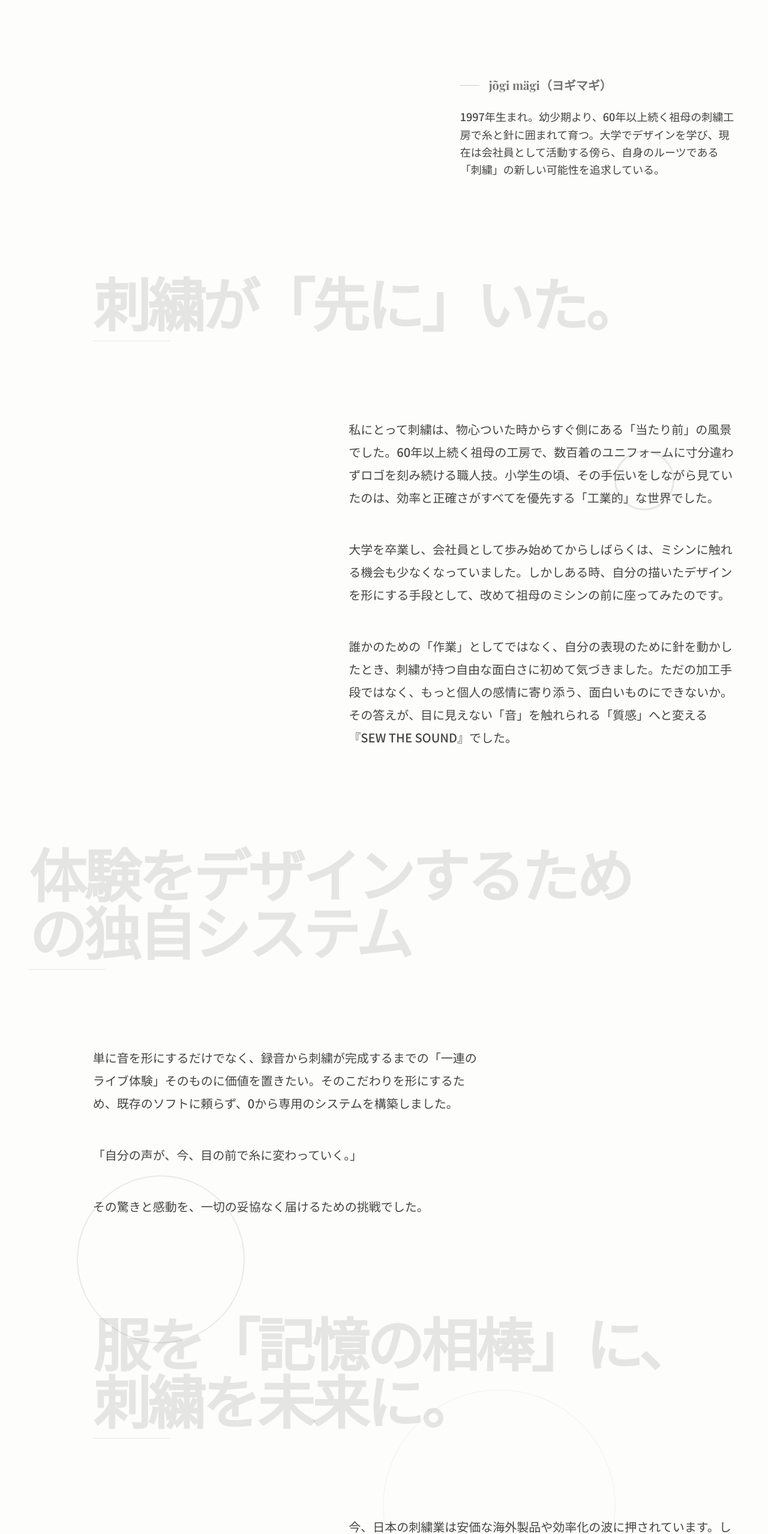
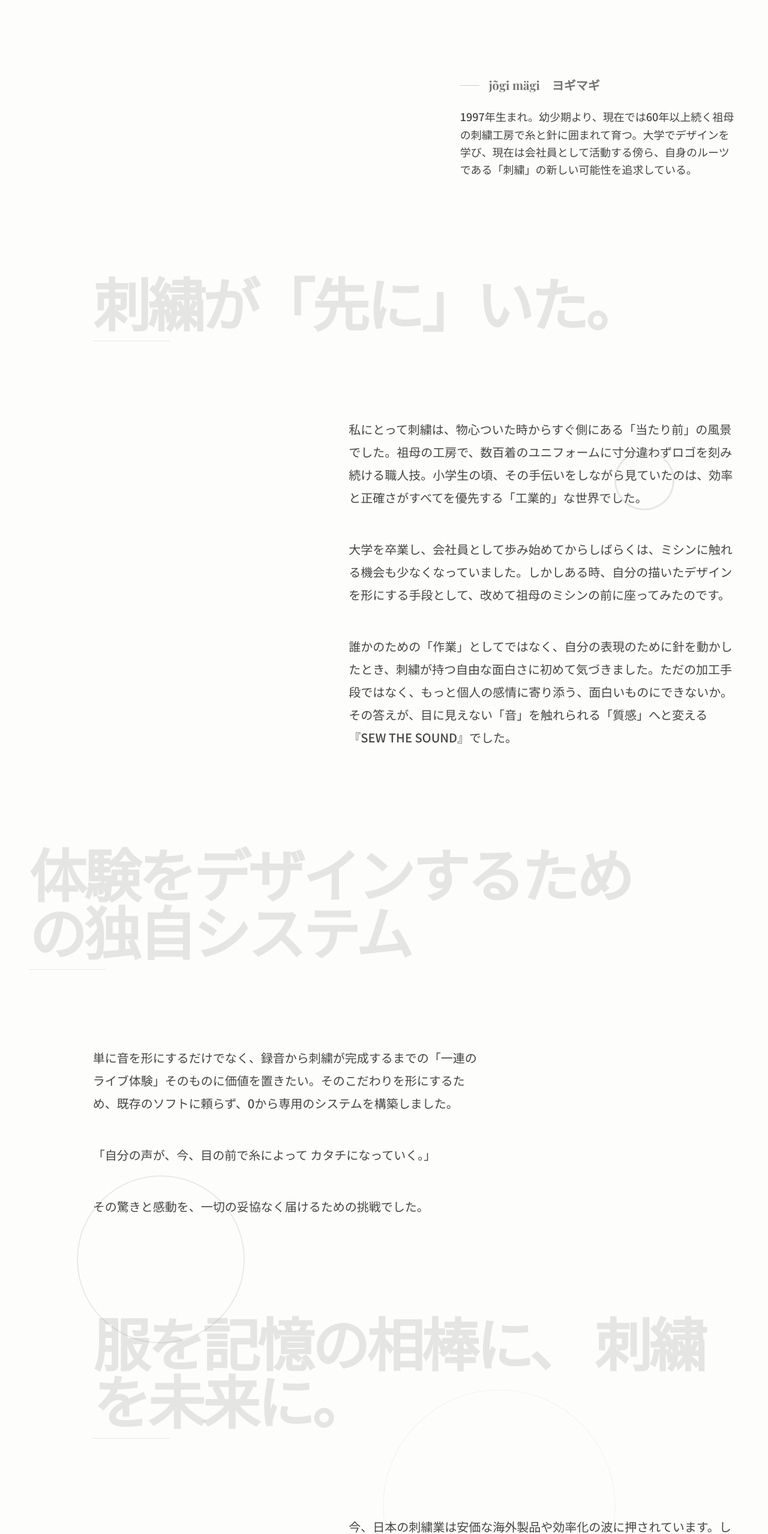
Before and after one commit to jogimagiJapan/home, a Next.js app: page /profile in a window 1280 px wide. Shown: the part 1168-3726 px from the top of the page at 60% size. Built offline with nearby package versions, Linux system fonts and the light colour scheme.

Commit message:
Update Japanese text in siteConfig.ts

```diff
--- a/src/constants/siteConfig.ts
+++ b/src/constants/siteConfig.ts
@@ -3,7 +3,7 @@ export const siteConfig = {
   logo: "/logo.png",
   statements: {
     main: "記憶を纏う、音の刺繍",
-    sub: "声という指紋を、一生モノのアートに。\n0.1秒の呼吸をミシンで刻むライブアート体験。",
+    sub: "声という指紋を、一生モノのアートに。\nその場の音をミシンで刻むライブアート体験。",
   },
   links: [
     {
@@ -40,14 +40,14 @@ export const siteConfig = {
     title: "Voice from Director",
     subtitle: "「音」を纏い、刺繍をアップデートする。",
     director: {
-      name: "jõgi mägi（ヨギマギ）",
-      bio: "1997年生まれ。幼少期より、60年以上続く祖母の刺繍工房で糸と針に囲まれて育つ。大学でデザインを学び、現在は会社員として活動する傍ら、自身のルーツである「刺繍」の新しい可能性を追求している。",
+      name: "jõgi mägi　ヨギマギ",
+      bio: "1997年生まれ。幼少期より、現在では60年以上続く祖母の刺繍工房で糸と針に囲まれて育つ。大学でデザインを学び、現在は会社員として活動する傍ら、自身のルーツである「刺繍」の新しい可能性を追求している。",
     },
     sections: [
       {
         title: "刺繍が「先に」いた。",
         content: [
-          "私にとって刺繍は、物心ついた時からすぐ側にある「当たり前」の風景でした。60年以上続く祖母の工房で、数百着のユニフォームに寸分違わずロゴを刻み続ける職人技。小学生の頃、その手伝いをしながら見ていたのは、効率と正確さがすべてを優先する「工業的」な世界でした。",
+          "私にとって刺繍は、物心ついた時からすぐ側にある「当たり前」の風景でした。祖母の工房で、数百着のユニフォームに寸分違わずロゴを刻み続ける職人技。小学生の頃、その手伝いをしながら見ていたのは、効率と正確さがすべてを優先する「工業的」な世界でした。",
           "大学を卒業し、会社員として歩み始めてからしばらくは、ミシンに触れる機会も少なくなっていました。しかしある時、自分の描いたデザインを形にする手段として、改めて祖母のミシンの前に座ってみたのです。",
           "誰かのための「作業」としてではなく、自分の表現のために針を動かしたとき、刺繍が持つ自由な面白さに初めて気づきました。ただの加工手段ではなく、もっと個人の感情に寄り添う、面白いものにできないか。その答えが、目に見えない「音」を触れられる「質感」へと変える『SEW THE SOUND』でした。"
         ]
@@ -56,12 +56,12 @@ export const siteConfig = {
         title: "体験をデザインするための独自システム",
         content: [
           "単に音を形にするだけでなく、録音から刺繍が完成するまでの「一連のライブ体験」そのものに価値を置きたい。そのこだわりを形にするため、既存のソフトに頼らず、0から専用のシステムを構築しました。",
-          "「自分の声が、今、目の前で糸に変わっていく。」",
+          "「自分の声が、今、目の前で糸によって\nカタチになっていく。」",
           "その驚きと感動を、一切の妥協なく届けるための挑戦でした。"
         ]
       },
       {
-        title: "服を「記憶の相棒」に、刺繍を未来に。",
+        title: "服を記憶の相棒に、\n刺繍を未来に。",
         content: [
           "今、日本の刺繍業は安価な海外製品や効率化の波に押されています。しかし、この素晴らしい技術はもっと面白く、もっと温かいはずです。",
           "クローゼットで眠っていた服に、大切な人の声や、その時の決意を刻む。するとその一着は、再び手放せない「お気に入り」へと生まれ変化わります。音の記憶を纏うことで、会話が生まれ、思い出がより濃く残っていく。",
```
